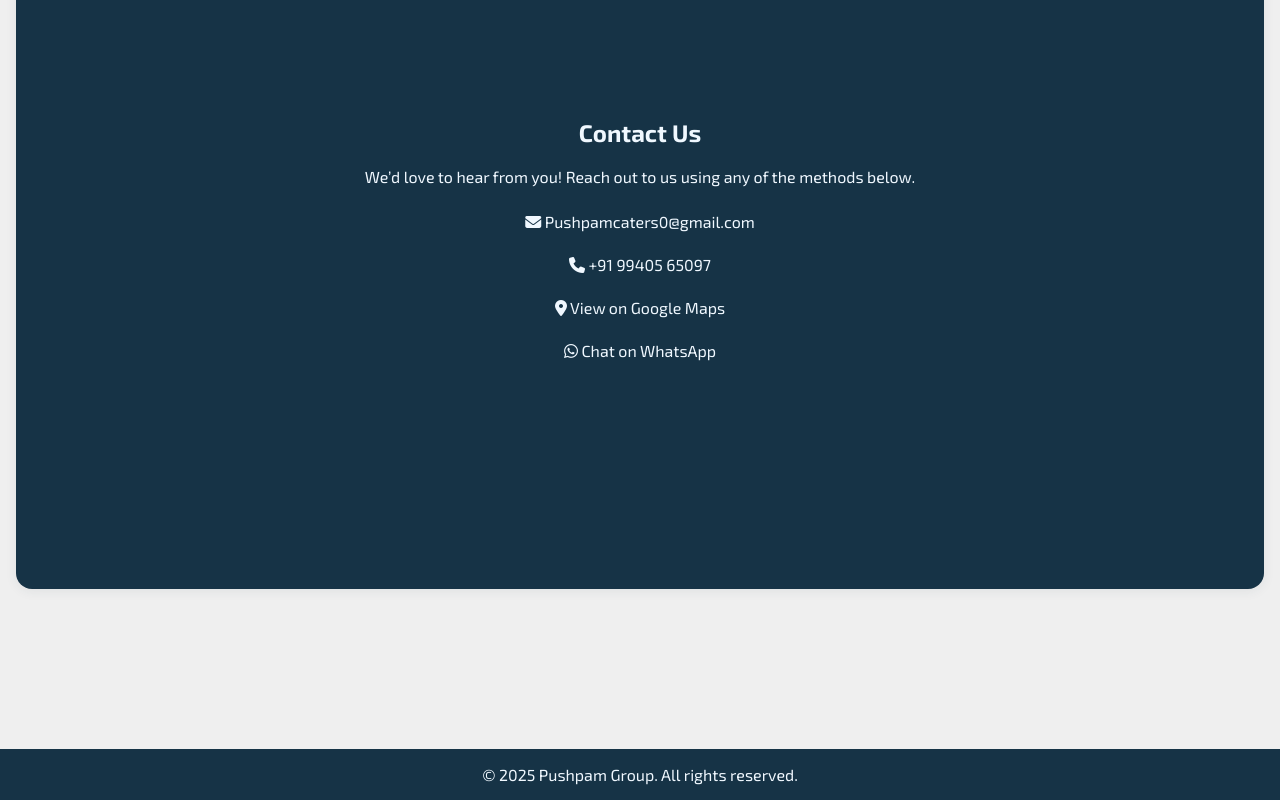
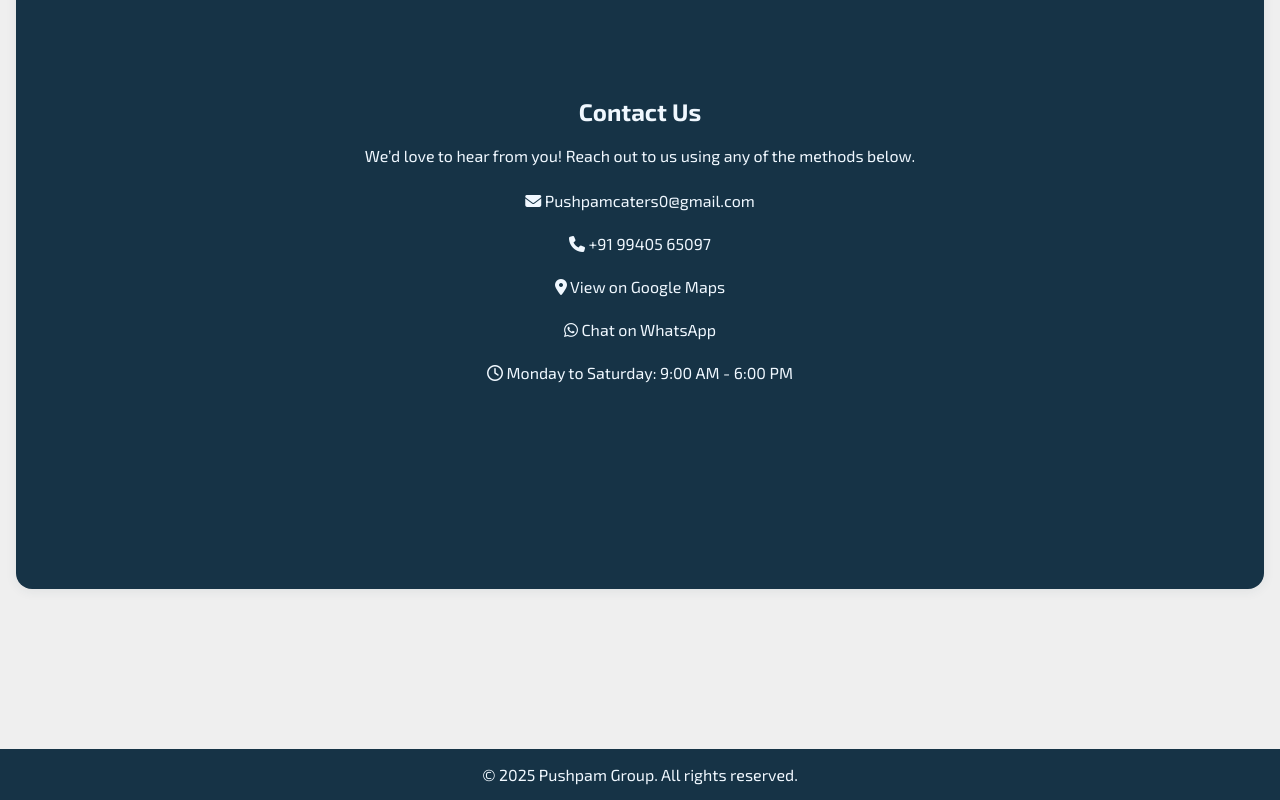
Before and after one commit to mahesh-2007/Pushpam-project, a plain HTML site: page index.html in a window 1280 px wide. Shown: the part 5691-6491 px from the top of the page. Drawn offline with nearby package versions, Linux system fonts and the light colour scheme.

```diff
--- a/index.html
+++ b/index.html
@@ -262,6 +262,11 @@ We ensure a pleasant dining experience for staff, students, and workers alike..
        <a href="https://api.whatsapp.com/send?phone=919940565097&text=Hello%20there!">Chat on WhatsApp</a>
 
       </div>
+      <div class="contact-item">
+      <i class="fa-regular fa-clock"></i>
+        <span>Monday to Saturday: 9:00 AM - 6:00 PM</span>
+
+      </div>
     </div>
   </div>
     </section>
```
Also changed, not shown: PushpamGroup_Transparent.png, new/Untitled.jpg (deleted), new/Untitledfghjk.jpg (deleted), new/fghjkl.jpg (deleted), new/gthjk.jpg (deleted), new/jj,l;.jpg (deleted), new/kjkjj.jpg (deleted), new/lk.jpg (deleted), new/m.jpg (deleted), new/qq.jpg (deleted).
